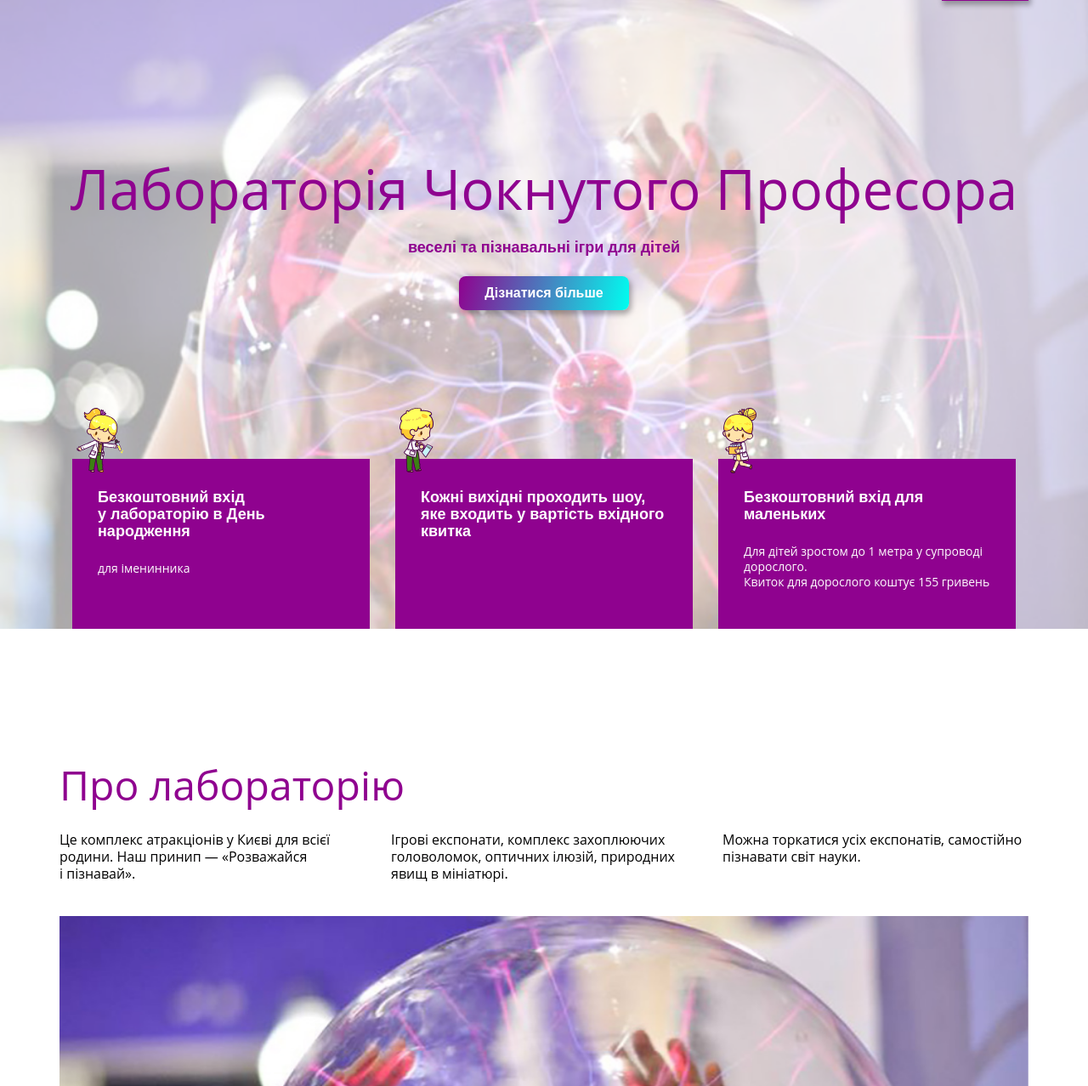
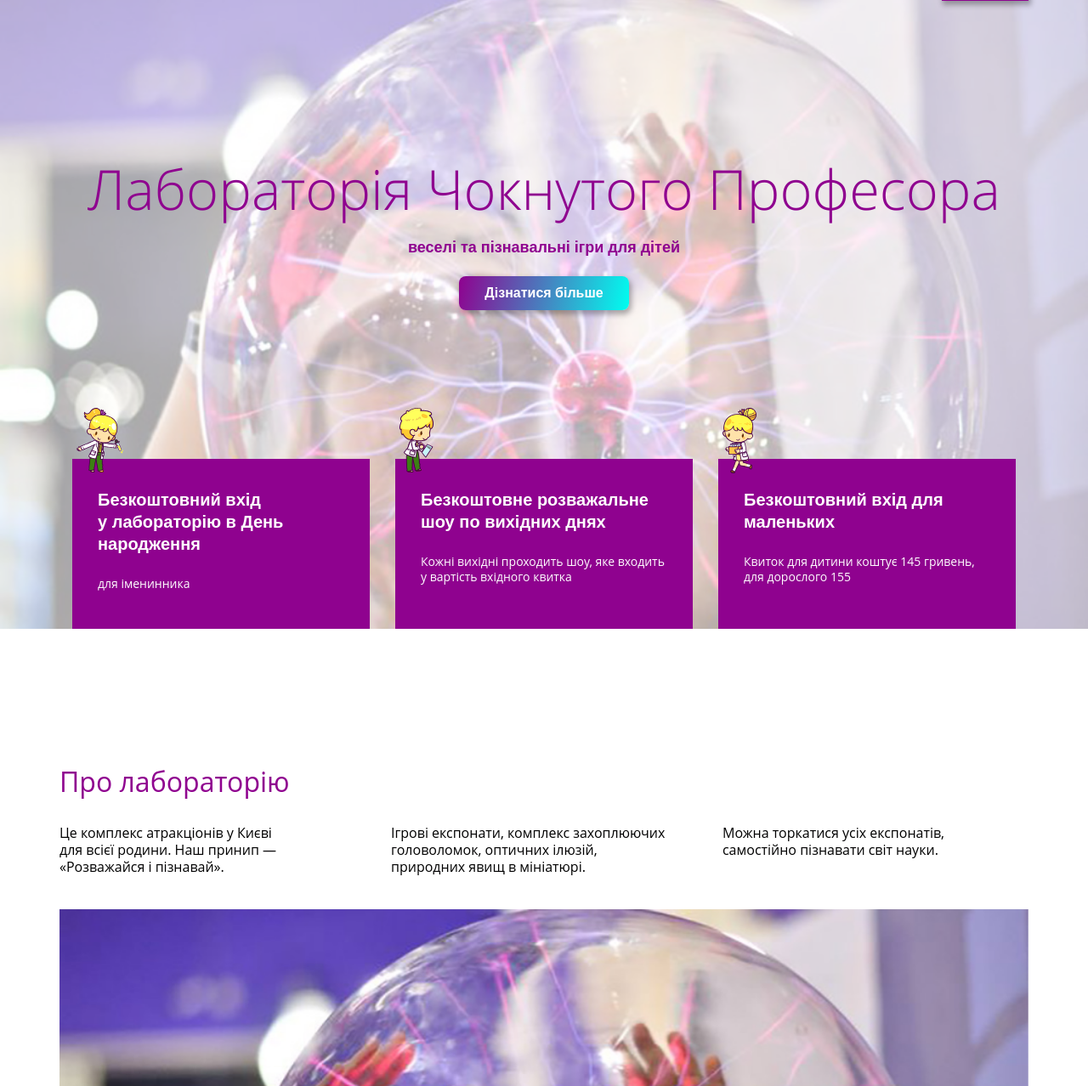
Before and after one commit to Ktara/is-it, a PHP site: page / in a window 1280 px wide. Shown: the part 60-1338 px from the top of the page at 85% size. Run offline with PHP 8.4, Linux system fonts and the light colour scheme; some libraries are stand-ins or nearby versions; some web fonts are replaced.

Commit message:
fix fonts

```diff
--- a/Crazy/css/style.css
+++ b/Crazy/css/style.css
@@ -71,6 +71,10 @@
   font-family: 'OpenSans', sans-serif;
   font-weight: 300;
 }
+.opn-thin {
+  font-family: 'OpenSans', sans-serif;
+  font-weight: 200;
+}
 /* Base colors */
 /* Base setting */
 body {
@@ -116,7 +120,7 @@ textarea:focus {
   background-image: linear-gradient(-257deg, #00fef0 0%, #8f028f 100%);
 }
 .name-header {
-  font-size: 18px;
+  font-size: 20px;
   font-family: 'OpenSans', sans-serif;
   font-weight: 700;
 }
@@ -127,8 +131,8 @@ textarea:focus {
 }
 .section-header {
   color: #8f028f;
-  font-size: 48px;
-  line-height: 48px;
+  font-size: 32px;
+  line-height: 40px;
 }
 @media screen and (max-width: 992px) {
   .section-header {
@@ -144,14 +148,16 @@ textarea:focus {
 }
 .block-header {
   color: #8f028f;
-  font-size: 18px;
+  font-size: 19px;
   font-family: 'OpenSans', sans-serif;
   font-weight: 700;
+  line-height: 24px;
 }
 .block-sub-header {
-  font-size: 14px;
+  font-size: 15px;
   font-family: 'OpenSans', sans-serif;
   font-weight: 300;
+  line-height: 19px;
 }
 /* Header */
 .nav-header {
@@ -332,6 +338,8 @@ textarea:focus {
   z-index: 1;
   font-size: 65px;
   color: #8f028f;
+  font-family: 'OpenSans', sans-serif;
+  font-weight: 300;
 }
 @media screen and (max-width: 768px) {
   .main-header {
@@ -392,7 +400,7 @@ textarea:focus {
   width: 40px;
 }
 .main .name-header {
-  line-height: 20px;
+  line-height: 26px;
   color: #fefefe;
 }
 /* About section */
@@ -613,6 +621,7 @@ textarea:focus {
 /* Holliday section */
 .block-sub-header {
   margin-bottom: 15px;
+  line-height: 19px;
 }
 .holliday {
   padding-top: 100px;
@@ -734,6 +743,10 @@ textarea:focus {
 .calculate-slide-block:first-child {
   opacity: 1;
   display: block;
+}
+.calculate-slide-block .block-header {
+  font-size: 18px;
+  line-height: 26px;
 }
 .calculate-slide-content .block-sub-header {
   width: 70%;
--- a/Crazy/css/style.less
+++ b/Crazy/css/style.less
@@ -59,7 +59,6 @@
 	font-style: italic;
 }
 
-
 /* Fonts files */
 .opn-reg {
 	font-family: 'Open Sans', sans-serif;
@@ -72,6 +71,10 @@
 .opn-light {
 	font-family: 'OpenSans', sans-serif;
 	font-weight: 300;
+}
+.opn-thin {
+	font-family: 'OpenSans', sans-serif;
+	font-weight: 200;
 }
 
 /* Base colors */
@@ -122,7 +125,7 @@ input, button, textarea {
 	}
 }
 .name-header {
-	font-size: 18px;
+	font-size: 20px;
 	.opn-bold;
 	@media screen and (max-width: 992px) {
 		font-size: 16px;
@@ -130,8 +133,8 @@ input, button, textarea {
 }
 .section-header {
 	color: @main-purple;
-	font-size: 48px;
-	line-height: 48px;
+	font-size: 32px;
+	line-height: 40px;
 	@media screen and (max-width: 992px) {
 		font-size: 36px;
 		line-height: 40px;
@@ -144,12 +147,14 @@ input, button, textarea {
 }
 .block-header {
 	color: @main-purple;
-	font-size: 18px;
+	font-size: 19px;
 	.opn-bold;
+	line-height: 24px;
 }
 .block-sub-header {
-	font-size: 14px;
+	font-size: 15px;
 	.opn-light;
+	line-height: 19px;
 }
 
 /* Header */
@@ -321,6 +326,7 @@ input, button, textarea {
 		z-index: 1;
 		font-size: 65px;
 		color: @main-purple;
+		.opn-light;
 		@media screen and (max-width: 768px) {
 			font-size: 45px;
 			margin: 60px 15px 0 15px;
@@ -353,6 +359,7 @@ input, button, textarea {
 			line-height: 18px;
 			font-size: 14px;
 			margin-top: 25px;
+			// font-weight: 600;
 			color: @sub-white;
 		}
 		&:before {
@@ -375,7 +382,7 @@ input, button, textarea {
 
 	}
 	.name-header {
-		line-height: 20px;
+		line-height: 26px;
 		color: @sub-white;
 	}
 }
@@ -588,6 +595,7 @@ input, button, textarea {
 /* Holliday section */
 .block-sub-header {
 	margin-bottom: 15px;
+	line-height: 19px;
 }
 .holliday {
 	padding-top: 100px;
@@ -699,16 +707,11 @@ input, button, textarea {
 				opacity: 1;
 				display: block;
 			}
-			.slide-list{
-				.event-1 {
-					// @media screen and (max-width: 768px) {
-					// display: none;
-					// }
-				}
+			.block-header {
+				font-size: 18px;
+				line-height: 26px;
 			}
-
 		}
-
 		&-content {
 			.block-sub-header {
 				width: 70%;
--- a/Crazy/index.html
+++ b/Crazy/index.html
@@ -5,7 +5,7 @@
     <meta http-equiv="X-UA-Compatible" content="IE=edge">
     <meta name="viewport" content="width=device-width, initial-scale=1">
     <!-- The above 3 meta tags *must* come first in the head; any other head content must come *after* these tags -->
-    <title>crazy-professor.com.ua</title>
+    <title>Лабораторія Чокнутого Професора</title>
 
     <!-- Bootstrap -->
     <link rel="stylesheet" href="css/reset.css">
@@ -60,15 +60,16 @@
             </div>
             <div class="col-md-4 col-sm-4">
               <div class="main-box main-decor-2">
-                <h5 class="name-header">Кожні вихідні проходить шоу, яке входить у вартість вхідного квитка
+                <h5 class="name-header">Безкоштовне розважальне шоу по вихідних днях
                 </h5>
+                <p class="main-box-text">Кожні вихідні проходить шоу, яке входить у вартість вхідного квитка</p>
               </div>
             </div>
             <div class="col-md-4 col-sm-4">
               <div class="main-box main-decor-3">
                 <h5 class="name-header">Безкоштовний вхід для маленьких
                 </h5>
-                <p class="main-box-text">Для дітей зростом до 1 метра у супроводі дорослого.<br> Квиток для дорослого коштує 155 гривень</p>
+                <p class="main-box-text">Квиток для&nbsp;дитини коштує 145&nbsp;гривень, для&nbsp;дорослого 155</p>
               </div>
             </div>
           </div>
@@ -95,7 +96,7 @@
                 <div class="main-box main-decor-3">
                   <h5 class="name-header">Безкоштовний вхід для маленьких
                   </h5>
-                  <p class="main-box-text">Для дітей зростом до 1 метра у супроводі дорослого.<br> Квиток для дорослого коштує 155 гривень</p>
+                  <p class="main-box-text">Квиток для&nbsp;дитини коштує 145&nbsp;гривень, для&nbsp;дорослого 155</p>
                 </div>
               </div>
             </div>
@@ -107,16 +108,16 @@
           <div class="row hidden-xs">
             <div class="col-md-4">
               <p class="about-text">
-                Це&nbsp;комплекс атракціонів у&nbsp;Києві для всієї родини. Наш принип&nbsp;&mdash; &laquo;Розважайся і&nbsp;пізнавай&raquo;.
+                Це&nbsp;комплекс атракціонів у&nbsp;Києві для&nbsp;всієї&nbsp;родини. Наш принип&nbsp;&mdash; &laquo;Розважайся&nbsp;і&nbsp;пізнавай&raquo;.
               </p>
             </div>
             <div class="col-md-4">
               <p class="about-text">
-                Ігрові експонати, комплекс захоплюючих головоломок, оптичних ілюзій, природних явищ в&nbsp;мініатюрі.
+                Ігрові експонати, комплекс захоплюючих головоломок, оптичних ілюзій, природних&nbsp;явищ&nbsp;в&nbsp;мініатюрі.
               </p>
             </div>
             <div class="col-md-4">
-              <p class="about-text">Можна торкатися усіх експонатів, самостійно пізнавати світ науки.
+              <p class="about-text">Можна торкатися усіх експонатів, самостійно&nbsp;пізнавати&nbsp;світ&nbsp;науки.
               </p>
             </div>
           </div>
--- a/Crazy/js/script.js
+++ b/Crazy/js/script.js
@@ -311,6 +311,7 @@ $( function() {
 (function(){
   var status = false;
   $("#nav_wrapper").click(function(){
+    if (  parseInt($('body').css(width), 10) < 768) return;
     if(status === false) {
        $(this).addClass("nav-active");
        status = true;
```
